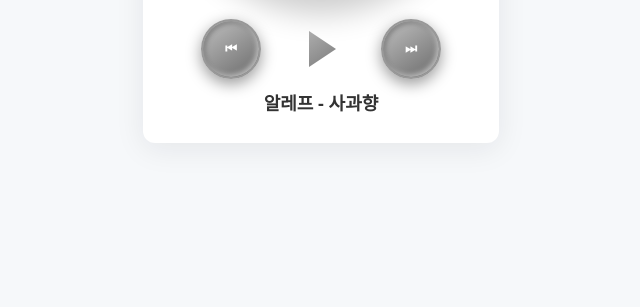
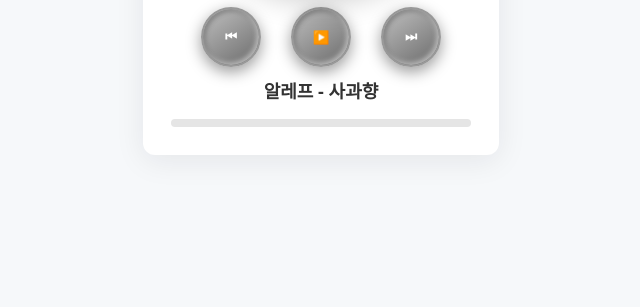
Before and after one commit to yeeaiy/silverliquid, a Flask app: page / in a window 1280 px wide. Shown: the part 493-800 px from the top of the page, without its empty margins (319-959 px from the left). Run offline with Flask 3, Linux system fonts and the light colour scheme.

Commit message:
Update index.html

```diff
--- a/templates/index.html
+++ b/templates/index.html
@@ -26,7 +26,6 @@
   position:relative;
 }
 
-/* 로그인 버튼 */
 .login-btn {
   position:absolute;
   top:16px;
@@ -42,7 +41,6 @@
 }
 .login-btn:hover { background:#0056b3; }
 
-/* LP판 */
 .lp-container {
   position: relative;
   width: 300px;
@@ -50,8 +48,6 @@
   border-radius: 50%;
   box-shadow: 0 15px 30px rgba(0,0,0,0.2);
   margin: 0 auto 20px auto;
-  transform: rotate(0deg);
-  transition: transform 0.1s linear;
   overflow: hidden;
 }
 
@@ -76,7 +72,6 @@
   box-shadow: inset 0 0 5px rgba(0,0,0,0.1);
 }
 
-/* 버튼 영역 */
 .controls {
   display: flex;
   justify-content: center;
@@ -84,7 +79,6 @@
   gap: 30px;
 }
 
-/* 재생/이전/다음 버튼 */
 .control-btn {
   width: 60px;
   height: 60px;
@@ -105,12 +99,6 @@
 
 .control-btn:hover { transform: scale(1.1); }
 
-/* 재생버튼만 삼각형 표시 */
-#playBtn {
-  clip-path: polygon(30% 20%, 30% 80%, 75% 50%);
-}
-
-/* 음악 제목 */
 #songTitle {
   margin-top: 10px;
   font-size: 18px;
@@ -118,7 +106,26 @@
   color: #333;
 }
 
-/* 애니메이션 */
+/* 재생 바 */
+.progress-container {
+  width: 100%;
+  height: 8px;
+  background: #e5e5e5;
+  border-radius: 5px;
+  overflow: hidden;
+  margin-top: 16px;
+  cursor: pointer;
+  position: relative;
+}
+
+.progress {
+  height: 100%;
+  width: 0%;
+  background: linear-gradient(90deg, #007bff, #66b3ff);
+  border-radius: 5px;
+  transition: width 0.2s linear;
+}
+
 @keyframes cdOutRight {
   0% { transform: scale(1) translateX(0); opacity: 1; }
   50% { transform: scale(1.3) translateX(0); opacity: 1; }
@@ -150,21 +157,22 @@
 
 <div class="card">
 
-  <!-- LP판 -->
   <div class="lp-container" id="lp">
     <img id="albumImg" src="https://image.genie.co.kr/Y/IMAGE/IMG_ALBUM/083/809/794/83809794_1684804647260_1_600x600.JPG" alt="앨범 커버">
   </div>
 
-  <!-- 컨트롤 버튼 -->
   <div class="controls">
     <button class="control-btn" id="prevBtn">⏮</button>
-    <button class="control-btn" id="playBtn"></button>
+    <button class="control-btn" id="playBtn">▶️</button>
     <button class="control-btn" id="nextBtn">⏭</button>
   </div>
 
   <div id="songTitle">알레프 - 사과향</div>
 
-  <!-- 오디오 재생 -->
+  <div class="progress-container" id="progressContainer">
+    <div class="progress" id="progress"></div>
+  </div>
+
   <audio id="audio">
      <source src="{{ url_for('static', filename='apple.mp3') }}" type="audio/mpeg">
   </audio>
@@ -179,9 +187,8 @@
 const nextBtn = document.getElementById('nextBtn');
 const audio = document.getElementById('audio');
 const songTitle = document.getElementById('songTitle');
-
-let isSpinning = false;
-let currentRotation = 0;
+const progress = document.getElementById('progress');
+const progressContainer = document.getElementById('progressContainer');
 
 const songs = [
   {
@@ -202,51 +209,93 @@
 ];
 
 let currentIndex = 0;
+let isPlaying = false;
+let currentRotation = 0;
+let spinFrame;
 
 function rotateStep() {
-  if (isSpinning) {
-    currentRotation += 0.5;
-    lp.style.transform = `rotate(${currentRotation}deg)`;
-    requestAnimationFrame(rotateStep);
+  if (isPlaying) {
+    currentRotation += 0.4; // 회전 속도
+    albumImg.style.transform = `rotate(${currentRotation}deg)`;
+    spinFrame = requestAnimationFrame(rotateStep);
   }
 }
 
-playBtn.addEventListener('click', () => {
-  if (isSpinning) {
-    isSpinning = false;
+function startRotation() {
+  cancelAnimationFrame(spinFrame);
+  rotateStep();
+}
+
+function stopRotation() {
+  cancelAnimationFrame(spinFrame);
+}
+
+function updateSong(index) {
+  const song = songs[index];
+  albumImg.src = song.img;
+  songTitle.textContent = song.title;
+  audio.src = song.src;
+}
+
+function togglePlay() {
+  if (!isPlaying) {
+    isPlaying = true;
+    audio.play();
+    startRotation();
+    playBtn.textContent = '⏸️';
+  } else {
+    isPlaying = false;
     audio.pause();
-  } else {
-    isSpinning = true;
-    rotateStep();
-    audio.play();
+    stopRotation();
+    playBtn.textContent = '▶️';
   }
+}
+
+playBtn.addEventListener('click', togglePlay);
+
+audio.addEventListener('ended', () => {
+  isPlaying = false;
+  stopRotation();
+  playBtn.textContent = '▶️';
 });
 
 function changeSong(next = true) {
-  const outAnim = next ? 'cdOutLeft' : 'cdOutRight';
-  const inAnim = next ? 'cdInRight' : 'cdInLeft';
+    const outAnim = next ? 'cdOutLeft' : 'cdOutRight';
+    const inAnim = next ? 'cdInRight' : 'cdInLeft';
 
-  lp.style.animation = `${outAnim} 1.5s ease forwards`;
+  lp.style.animation = `${outAnim} 1s ease forwards`;
+
+  stopRotation();
+  currentRotation = 0; // ✅ 회전 각도 초기화
+  albumImg.style.transform = `rotate(0deg)`;
 
   setTimeout(() => {
     currentIndex = (currentIndex + (next ? 1 : -1) + songs.length) % songs.length;
-    const song = songs[currentIndex];
+    updateSong(currentIndex);
 
-    albumImg.src = song.img;
-    songTitle.textContent = song.title;
-    audio.src = song.src;
+    lp.style.animation = `${inAnim} 1s ease forwards`;
 
-    // 자동 재생 + 회전 재시작
-    isSpinning = true;
-    rotateStep();
-    audio.play();
-
-    lp.style.animation = `${inAnim} 1.5s ease forwards`;
-  }, 1500);
+    if (isPlaying) {
+      audio.play();
+      startRotation();
+    }
+  }, 1000);
 }
 
 nextBtn.addEventListener('click', () => changeSong(true));
 prevBtn.addEventListener('click', () => changeSong(false));
+
+audio.addEventListener('timeupdate', () => {
+  const percent = (audio.currentTime / audio.duration) * 100;
+  progress.style.width = `${percent}%`;
+});
+
+progressContainer.addEventListener('click', (e) => {
+  const width = progressContainer.clientWidth;
+  const clickX = e.offsetX;
+  const duration = audio.duration;
+  audio.currentTime = (clickX / width) * duration;
+});
 </script>
 
 </body>
```
